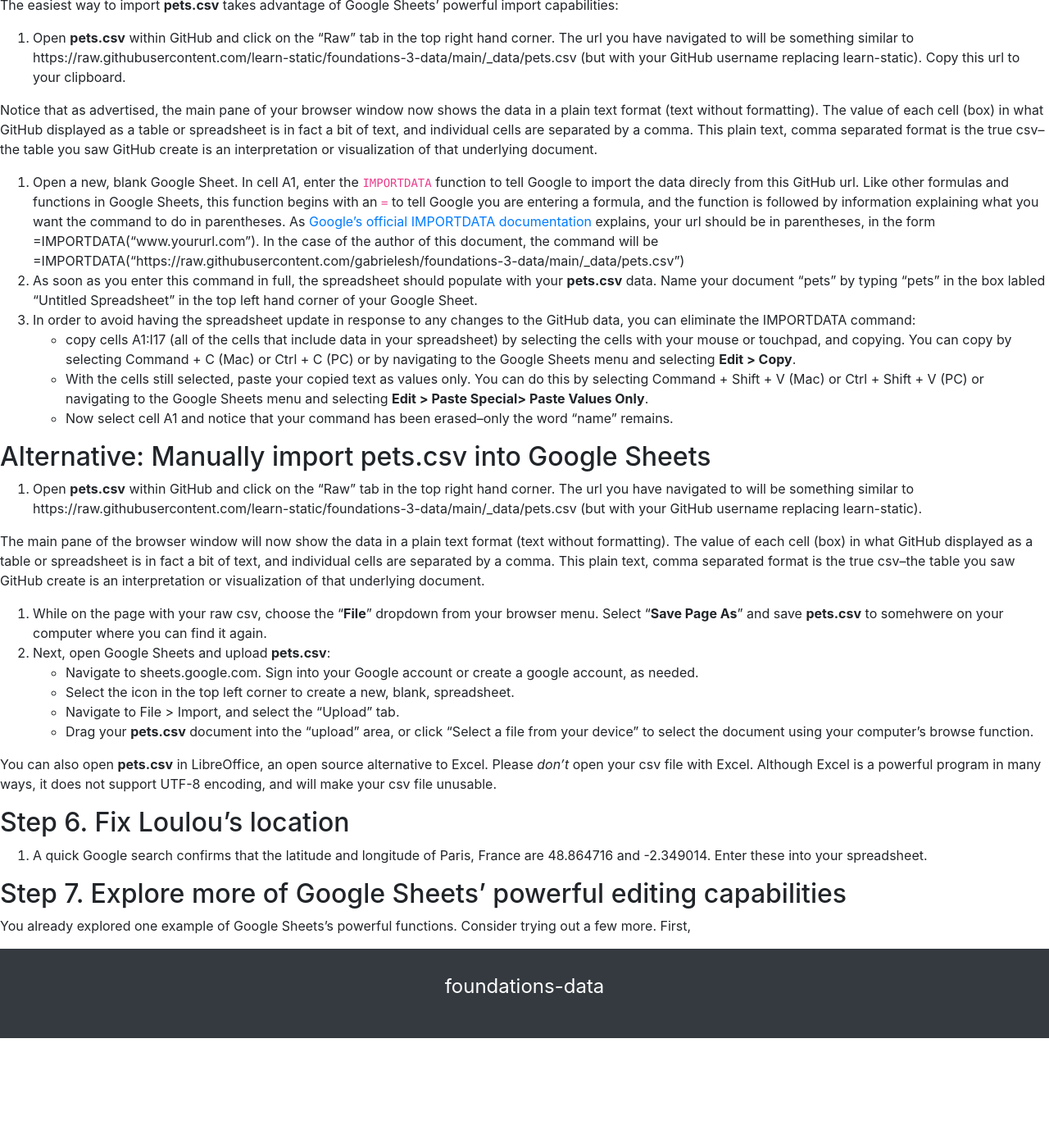
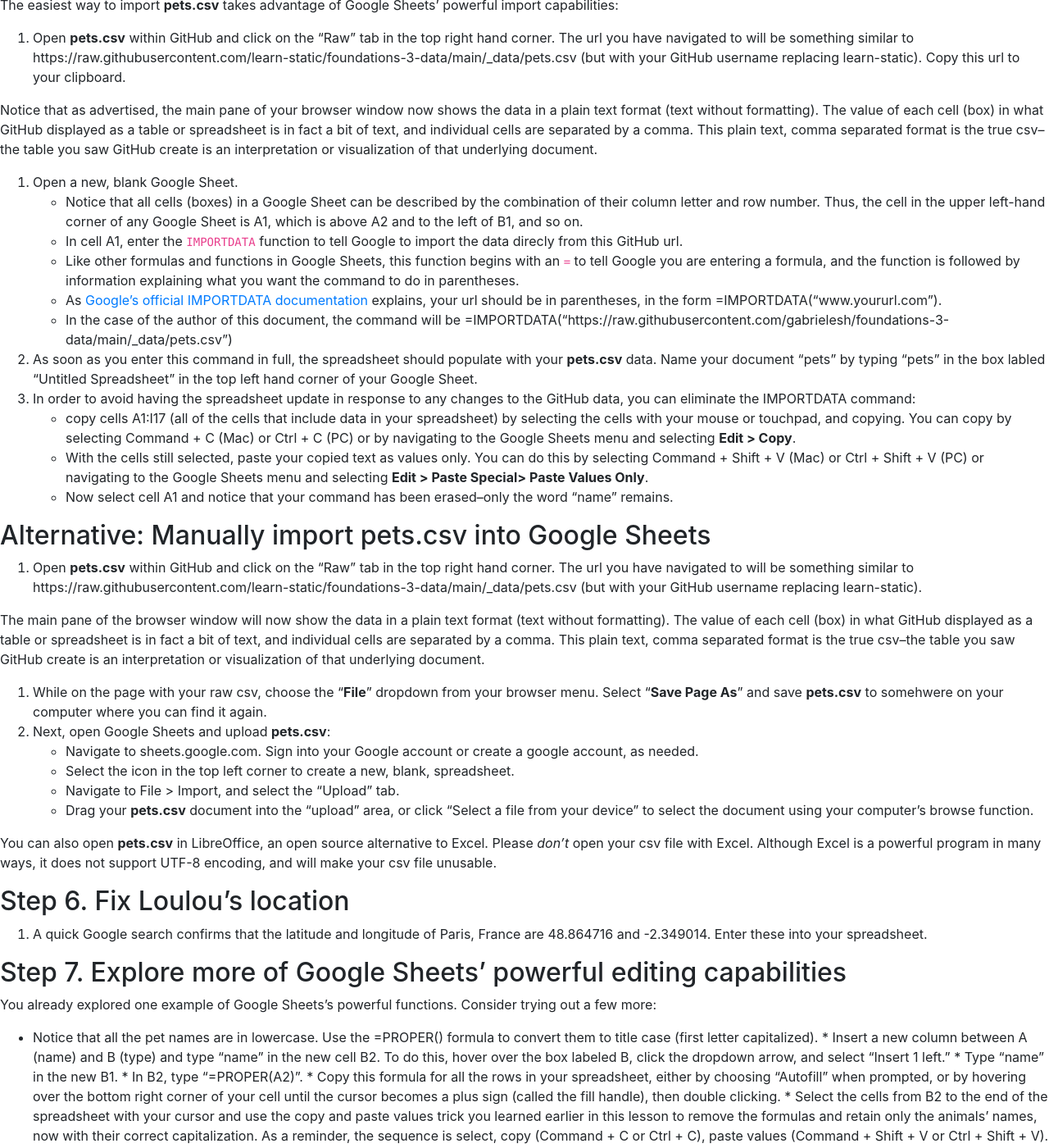
Before and after one commit to learn-static/foundations-3-data, a Jekyll site: the page built from intro-data.md, in a window 1280 px wide and 1400 px high, scrolled down 2484 px. Shown: the whole window at 82% size. Built offline with Jekyll 4.4.1, drawn with Linux system fonts in a browser that asks for light colours; our own code applies the rules of GitHub Pages for plain Markdown files; before the commit the page ends 3750 px from its top, so only the background shows below that; some of the changed text lies outside the part shown.

Commit message:
Update intro-data.md

```diff
--- a/intro-data.md
+++ b/intro-data.md
@@ -56,9 +56,14 @@ The easiest way to import **pets.csv** takes advantage of Google Sheets' powerfu
 
 Notice that as advertised, the main pane of your browser window now shows the data in a plain text format (text without formatting). The value of each cell (box) in what GitHub displayed as a table or spreadsheet is in fact a bit of text, and individual cells are separated by a comma. This plain text, comma separated format is the true csv--the table you saw GitHub create is an interpretation or visualization of that underlying document.
 
-2. Open a new, blank Google Sheet. In cell A1, enter the `IMPORTDATA` function to tell Google to import the data direcly from this GitHub url. Like other formulas and functions in Google Sheets, this function begins with an `=` to tell Google you are entering a formula, and the function is followed by information explaining what you want the command to do in parentheses. As [Google's official IMPORTDATA documentation](https://support.google.com/docs/answer/3093335?hl=en) explains, your url should be in parentheses, in the form =IMPORTDATA("www.yoururl.com"). In the case of the author of this document, the command will be =IMPORTDATA("https://raw.githubusercontent.com/gabrielesh/foundations-3-data/main/_data/pets.csv")
-3. As soon as you enter this command in full, the spreadsheet should populate with your **pets.csv** data. Name your document "pets" by typing "pets" in the box labled "Untitled Spreadsheet" in the top left hand corner of your Google Sheet.
-4. In order to avoid having the spreadsheet update in response to any changes to the GitHub data, you can eliminate the IMPORTDATA command:
+2. Open a new, blank Google Sheet.
+    - Notice that all cells (boxes) in a Google Sheet can be described by the combination of their column letter and row number. Thus, the cell in the upper left-hand corner of any Google Sheet is A1, which is above A2 and to the left of B1, and so on.
+    - In cell A1, enter the `IMPORTDATA` function to tell Google to import the data direcly from this GitHub url.
+    - Like other formulas and functions in Google Sheets, this function begins with an `=` to tell Google you are entering a formula, and the function is followed by information explaining what you want the command to do in parentheses.
+    - As [Google's official IMPORTDATA documentation](https://support.google.com/docs/answer/3093335?hl=en) explains, your url should be in parentheses, in the form =IMPORTDATA("www.yoururl.com").
+    - In the case of the author of this document, the command will be =IMPORTDATA("https://raw.githubusercontent.com/gabrielesh/foundations-3-data/main/_data/pets.csv")
+4. As soon as you enter this command in full, the spreadsheet should populate with your **pets.csv** data. Name your document "pets" by typing "pets" in the box labled "Untitled Spreadsheet" in the top left hand corner of your Google Sheet.
+5. In order to avoid having the spreadsheet update in response to any changes to the GitHub data, you can eliminate the IMPORTDATA command:
     - copy cells A1:I17 (all of the cells that include data in your spreadsheet) by selecting the cells with your mouse or touchpad, and copying. You can copy by selecting Command + C (Mac) or Ctrl + C (PC) or by navigating to the Google Sheets menu and selecting **Edit > Copy**.
     - With the cells still selected, paste your copied text as values only. You can do this by selecting Command + Shift + V (Mac) or Ctrl + Shift + V (PC) or navigating to the Google Sheets menu and selecting **Edit > Paste Special> Paste Values Only**.
     - Now select cell A1 and notice that your command has been erased--only the word "name" remains.
@@ -82,4 +87,12 @@ You can also open **pets.csv** in LibreOffice, an open source alternative to Exc
 1. A quick Google search confirms that the latitude and longitude of Paris, France are 48.864716 and -2.349014. Enter these into your spreadsheet.
 
 ## Step 7. Explore more of Google Sheets' powerful editing capabilities
-You already explored one example of Google Sheets's powerful functions. Consider trying out a few more. First,
+You already explored one example of Google Sheets's powerful functions. Consider trying out a few more:
+- Notice that all the pet names are in lowercase. Use the =PROPER() formula to convert them to title case (first letter capitalized).
+        * Insert a new column between A (name) and B (type) and type "name" in the new cell B2. To do this, hover over the box labeled B, click the dropdown arrow, and select "Insert 1 left."
+        * Type "name" in the new B1.
+        * In B2, type "=PROPER(A2)".
+        * Copy this formula for all the rows in your spreadsheet, either by choosing "Autofill" when prompted, or by hovering over the bottom right corner of your cell until the cursor becomes a plus sign (called the fill handle), then double clicking.
+        * Select the cells from B2 to the end of the spreadsheet with your cursor and use the copy and paste values trick you learned earlier in this lesson to remove the formulas and retain only the animals' names, now with their correct capitalization. As a reminder, the sequence is select, copy (Command + C or Ctrl + C), paste values (Command + Shift + V or Ctrl + Shift + V).
+        * Delete column A (with the lowercase names) by hovering over the box labeled A, selecting the dropdown arrow, and choosing "Delete column."
+- something else
```
